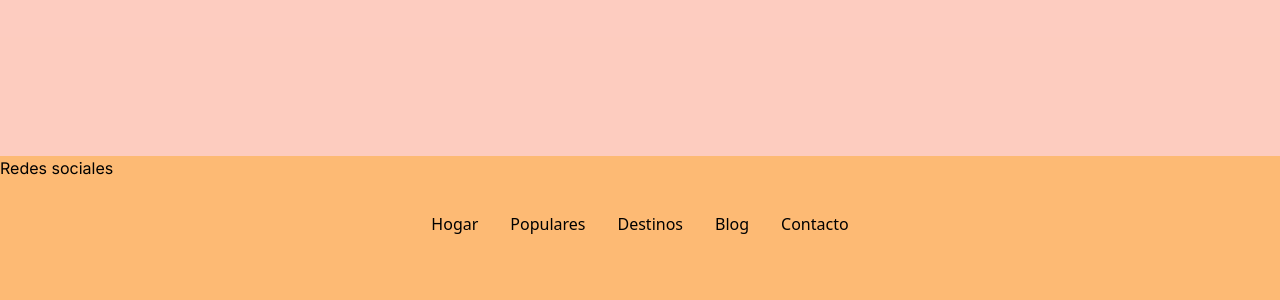
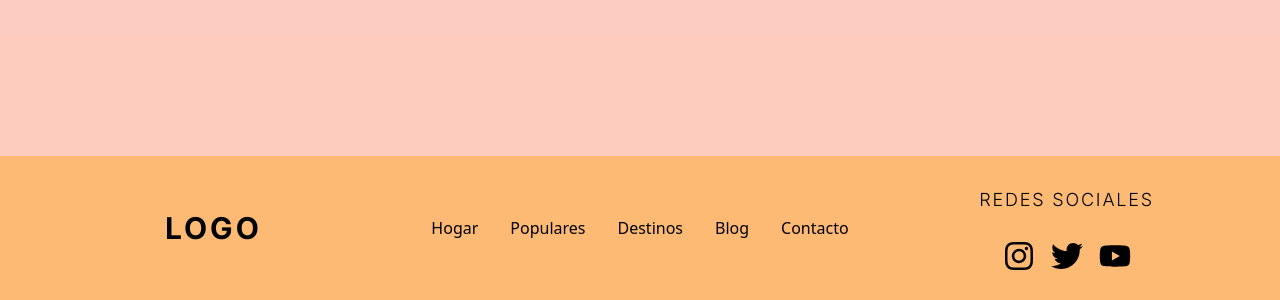
Before and after one commit to ACYDWARE/ven-turista-web, a Next.js app: page / in a window 1280 px wide. Shown: the part 2250-2550 px from the top of the page. Built offline with nearby package versions, Linux system fonts and the light colour scheme.

Commit message:
Footer mejorado

```diff
--- a/app/components/Navbar/Navbar.tsx
+++ b/app/components/Navbar/Navbar.tsx
@@ -51,11 +51,11 @@ const Navbar = ({ openNav }: Props) => {
             {/*Menu*/}
             <div className='hidden lg:block md:mx-auto md:w-auto md:h-auto md:gap-1 md:text-[10px] '>
               <ul className='flex gap-4'>
-                {MenuNav.map((data) => <>
-                  <li className='nav-menu'>
+                {MenuNav.map((data, key) =>
+                  <li className='nav-menu' key={key}>
                     <Link href={data.link}>{data.name}</Link>
                   </li>
-                </>)}
+                )}
               </ul>
             </div>
             {/*Login*/}
--- a/app/components/footer/Footer.tsx
+++ b/app/components/footer/Footer.tsx
@@ -1,34 +1,41 @@
 import React from 'react'
 import Link from 'next/link';
+import { FaInstagram, FaTwitter, FaYoutube } from 'react-icons/fa6';
 
 
 export const Footer = () => {
   return (
-    <div className='h-36 bg-orange-300 dark:bg-quinary dark:text-gray-100'>
-      <div className='text-xs flex w-full justify-center'>
-
-        {/*<span>&copy;Copyrith {new Date().getFullYear()}</span>*/}
+    <div className='lg:h-36 bg-orange-300 dark:bg-quinary dark:text-gray-100 flex flex-col lg:flex-row'>
+      {/* <div className='text-xs flex w-full justify-center'> */}
+      {/*  */}
+      {/* <span>&copy;Copyrith {new Date().getFullYear()}</span> */}
+      {/* </div> */}
+      <div className='font-inter flex lg:flex-col w-full lg:w-1/3 items-center justify-center my-4'>
+        <h1 className='font-bold tracking-widest text-2xl uppercase lg:text-3xl mx-[1rem] text-justify'>Logo</h1>
       </div>
-      <div>
-        <div className='font-inter'>
-          <h1 className='right-8'>Redes sociales</h1>
+      <div className='max-w-screen-2xl flex flex-col lg:flex-row justify-center items-center w-full lg:w-1/3 my-4'>
+        <div className='mx-4 my-1 hover:text-tertiary hover:text-lg transition-all'>
+          <Link href='/'>Hogar</Link>
+        </div>
+        <div className='mx-4 my-1 hover:text-tertiary hover:text-lg transition-all'>
+          <Link href='/'>Populares</Link>
+        </div>
+        <div className='mx-4 my-1 hover:text-tertiary hover:text-lg transition-all'>
+          <Link href='/'>Destinos</Link>
+        </div>
+        <div className='mx-4 my-1 hover:text-tertiary hover:text-lg transition-all'>
+          <Link href='/'>Blog</Link>
+        </div>
+        <div className='mx-4 my-1 hover:text-tertiary hover:text-lg transition-all'>
+          <Link href='/'>Contacto</Link>
         </div>
       </div>
-      <div className='mx-auto max-w-screen-2xl flex flex-row justify-center mt-4 '>
-        <div className='m-4'>
-          <Link href='/'>Hogar</Link>
-        </div>
-        <div className='m-4'>
-          <Link href='/'>Populares</Link>
-        </div>
-        <div className='m-4'>
-          <Link href='/'>Destinos</Link>
-        </div>
-        <div className='m-4'>
-          <Link href='/'>Blog</Link>
-        </div>
-        <div className='m-4'>
-          <Link href='/'>Contacto</Link>
+      <div className='font-inter flex flex-col w-full lg:w-1/3 items-center justify-center my-4'>
+        <h1 className='font-light tracking-widest text-lg uppercase mx-[1rem] flex h-1/2 items-center justify-center'>Redes sociales</h1>
+        <div className='h-1/2 flex flex-row items-center justify-center'>
+          <a href='https://instagram.com/' target='_blank'><FaInstagram className='m-2 size-8'></FaInstagram></a>
+          <a href='https://x.com/' target='_blank'><FaTwitter className='m-2 size-8'></FaTwitter></a>
+          <a href='https://youtube.com/' target='_blank'><FaYoutube className='m-2 size-8'></FaYoutube></a>
         </div>
       </div>
     </div>
```
